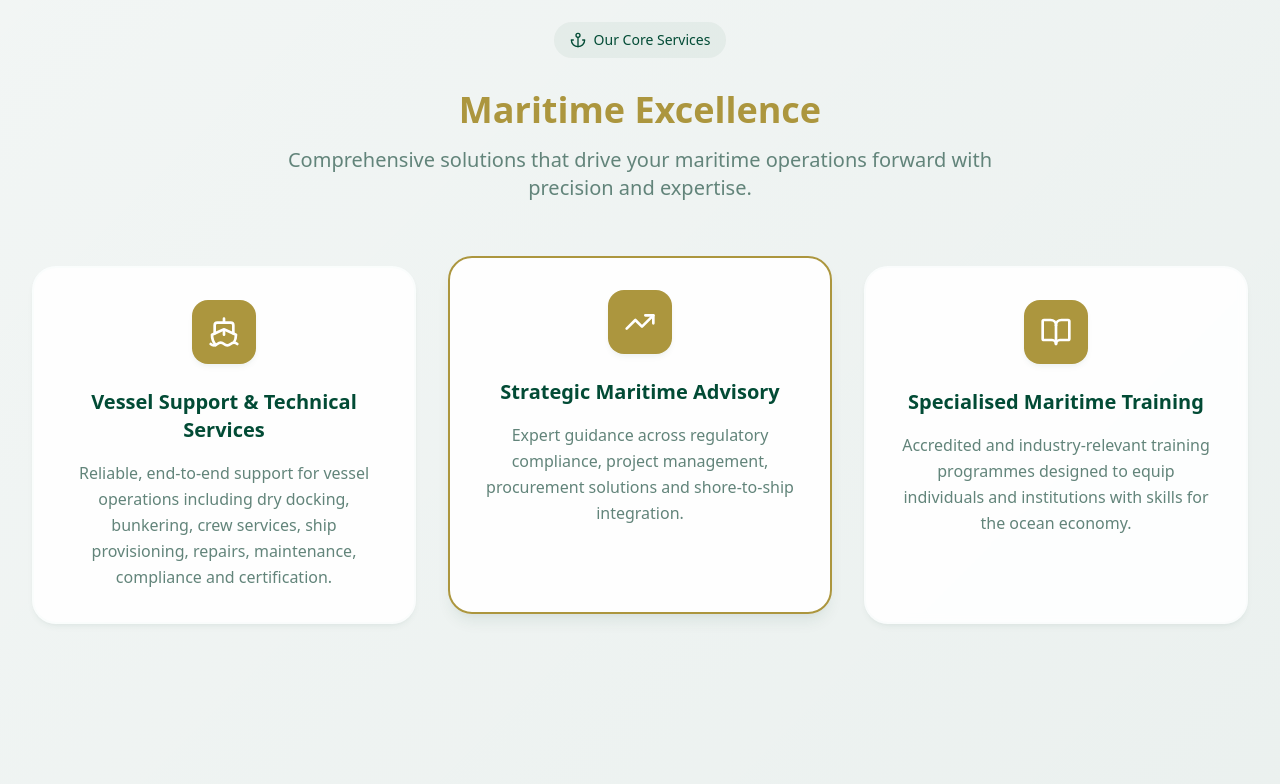
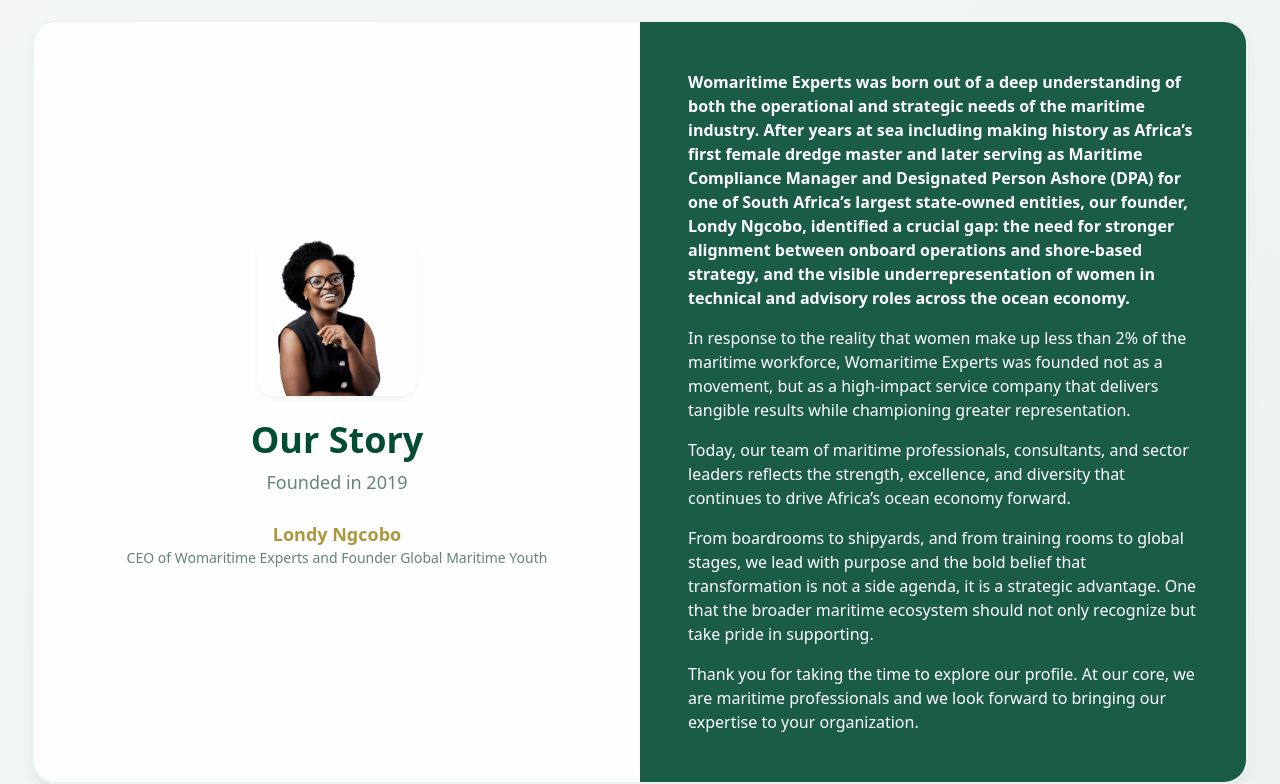
Before and after one commit to asanda9999/ocean-wave-women-48, a React (Vite) app: page / in a window 1280 px wide. Shown: the part 2495-3279 px from the top of the page. Built offline with nearby package versions, Linux system fonts and the light colour scheme.

Commit message:
added our story section

```diff
--- a/src/components/AboutSection.tsx
+++ b/src/components/AboutSection.tsx
@@ -25,7 +25,6 @@ import Logo from "@/assets/Logo.png"
 
 
 const AboutSection = () => {
-  const plugin = useRef(Autoplay({ delay: 3000, stopOnInteraction: true }));
   const sectionRef = useRef(null);
   const isInView = useInView(sectionRef, { once: true, margin: "-100px" });
   const isDesktop = useMediaQuery("(min-width: 768px)");
@@ -173,10 +172,7 @@ const AboutSection = () => {
                     whileHover={{ scale: 1.05 }}
                     whileTap={{ scale: 0.95 }}
                   >
-                    <Button className="bg-primary hover:bg-primary/90 text-white rounded-xl px-6 py-3 group">
-                      Learn More
-                      <ArrowRight className="w-4 h-4 ml-2 group-hover:translate-x-1 transition-transform duration-200" />
-                    </Button>
+
                   </motion.div>
                 </div>
               </div>
@@ -247,8 +243,40 @@ const AboutSection = () => {
           </div>
         </motion.div>
 
-        {/* Services Section */}
-        <div id="expertise" className="mb-20">
+        {/* Our Story Card Section */}
+        <div className="mb-20">
+          <div className="grid md:grid-cols-2 gap-0 rounded-3xl overflow-hidden shadow-elevated bg-white/90 backdrop-blur-sm border-2">
+            <div className="flex flex-col items-center justify-center p-8 md:p-12">
+              <img src={FOUNDIMG} alt="Founder" className="w-40 h-40 object-cover rounded-2xl mb-6 shadow-card" />
+              <h2 className="text-4xl font-bold text-primary mb-2">Our Story</h2>
+              <p className="text-lg text-muted-foreground mb-2">Founded in 2019</p>
+              <div className="mt-4 text-center">
+                <span className="font-bold text-secondary text-lg">Londy Ngcobo</span>
+                <p className="text-sm text-muted-foreground">CEO of Womaritime Experts and Founder Global Maritime Youth</p>
+              </div>
+            </div>
+            <div className="bg-primary/90 p-8 md:p-12 flex items-center">
+              <div>
+                <p className="text-white font-semibold mb-4">
+                  Womaritime Experts was born out of a deep understanding of both the operational and strategic needs of the maritime industry. After years at sea including making history as Africa’s first female dredge master and later serving as Maritime Compliance Manager and Designated Person Ashore (DPA) for one of South Africa’s largest state-owned entities, our founder, Londy Ngcobo, identified a crucial gap: the need for stronger alignment between onboard operations and shore-based strategy, and the visible underrepresentation of women in technical and advisory roles across the ocean economy.
+                </p>
+                <p className="text-white mb-4">
+                  In response to the reality that women make up less than 2% of the maritime workforce, Womaritime Experts was founded not as a movement, but as a high-impact service company that delivers tangible results while championing greater representation.
+                </p>
+                <p className="text-white mb-4">
+                  Today, our team of maritime professionals, consultants, and sector leaders reflects the strength, excellence, and diversity that continues to drive Africa’s ocean economy forward.
+                </p>
+                <p className="text-white mb-4">
+                  From boardrooms to shipyards, and from training rooms to global stages, we lead with purpose and the bold belief that transformation is not a side agenda, it is a strategic advantage. One that the broader maritime ecosystem should not only recognize but take pride in supporting.
+                </p>
+                <p className="text-white">
+                  Thank you for taking the time to explore our profile. At our core, we are maritime professionals and we look forward to bringing our expertise to your organization.
+                </p>
+              </div>
+            </div>
+          </div>
+        </div>
+  <div id="services" className="mb-20">
           <motion.div
             className="text-center mb-16"
             variants={containerVariants}
--- a/src/components/ClientsPartnersSection.tsx
+++ b/src/components/ClientsPartnersSection.tsx
@@ -2,7 +2,7 @@ import WMCLI from "../assets/WMCLI.png";
 
 const ClientsPartnersSection = () => {
   return (
-    <section className="py-20 bg-maritime-light">
+    <div id ="clients" className="py-20 bg-maritime-light">
       <div className="max-w-7xl mx-auto px-4 sm:px-6 lg:px-8">
         {/* Section Header */}
         <div className="text-center mb-16">
@@ -47,7 +47,7 @@ const ClientsPartnersSection = () => {
         {/* Call to Action */}
 
       </div>
-    </section>
+    </div>
   );
 };
 
--- a/src/components/HeroSection.tsx
+++ b/src/components/HeroSection.tsx
@@ -148,6 +148,9 @@ const HeroSection = () => {
                 <Button
                   size="lg"
                   className="bg-secondary hover:bg-secondary/90 text-white px-8 py-4 rounded-2xl font-semibold group shadow-elevated hover:shadow-interactive transition-all duration-300"
+                  onClick={() => {
+                    document.getElementById('services')?.scrollIntoView({ behavior: 'smooth' });
+                  }}
                 >
                   Explore Our Services
                   <ChevronRight className="w-5 h-5 ml-2 group-hover:translate-x-1 transition-transform duration-300" />
--- a/src/components/Navigation.tsx
+++ b/src/components/Navigation.tsx
@@ -11,9 +11,9 @@ const Navigation = () => {
   const navItems = [
     { name: "Home", href: "#home" },
     { name: "About", href: "#about" },
-    { name: "What we do", href: "#expertise" },
+    { name: "What we do", href: "#services" },
     { name: "Impact", href: "#impact" },
-    { name: "Partners", href: "#partners" },
+    { name: "Partners", href: "#clients" },
     { name: "Contact", href: "#contact" },
   ];
 
@@ -25,7 +25,7 @@ const Navigation = () => {
       transition={{ duration: 0.6, ease: 'easeOut' }}
     >
       <div className="max-w-7xl mx-auto container-padding">
-        <div className="flex justify-between items-center h-20">
+  <div className="flex items-center justify-between h-20">
           {/* Logo */}
           <motion.div
             className="flex items-center"
@@ -35,7 +35,7 @@ const Navigation = () => {
             <img
               src={Logo}
               alt="Womaritime Experts Logo"
-              className="h-16 w-auto"
+              className="h-20 w-auto"
             />
           </motion.div>
 
```
